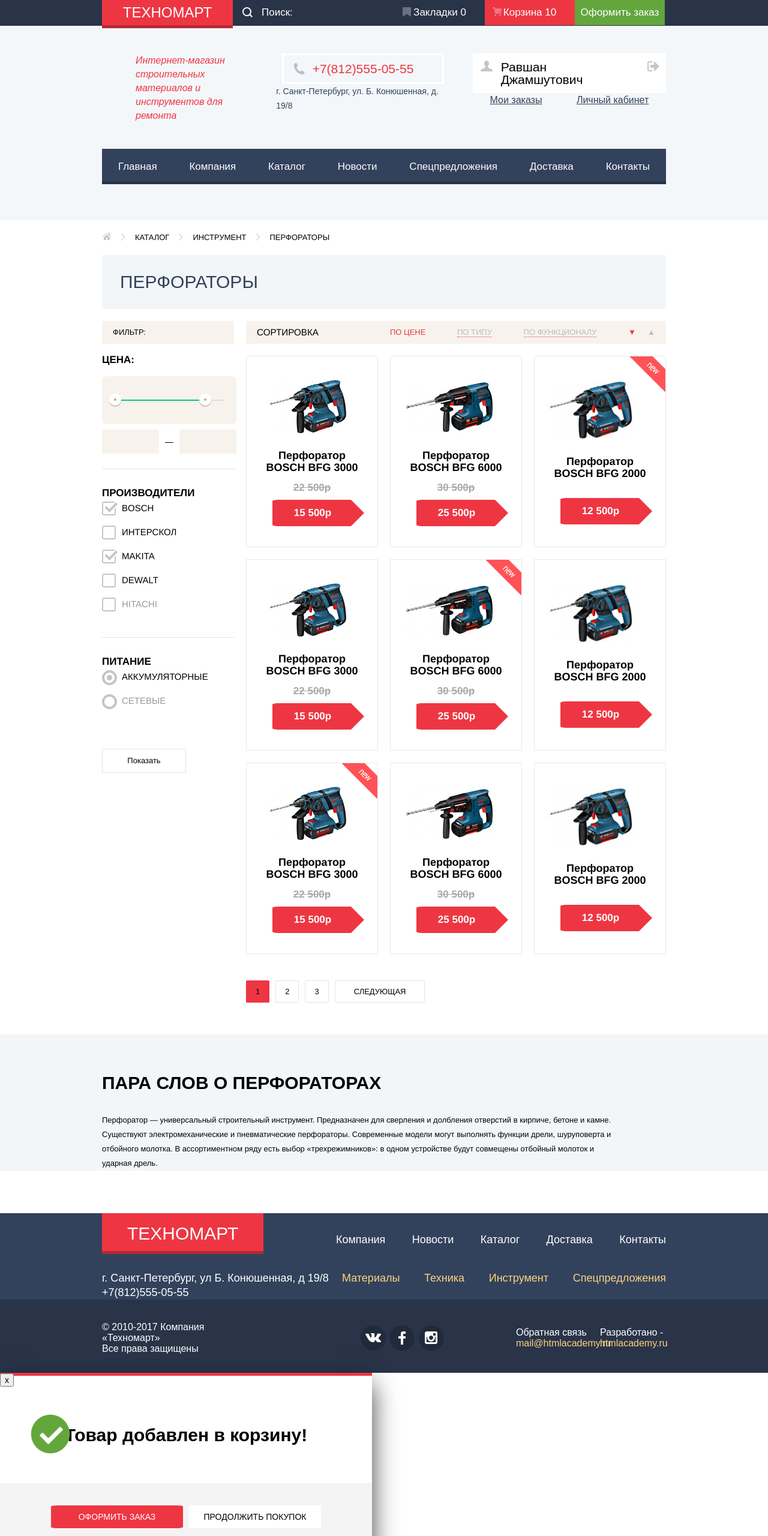
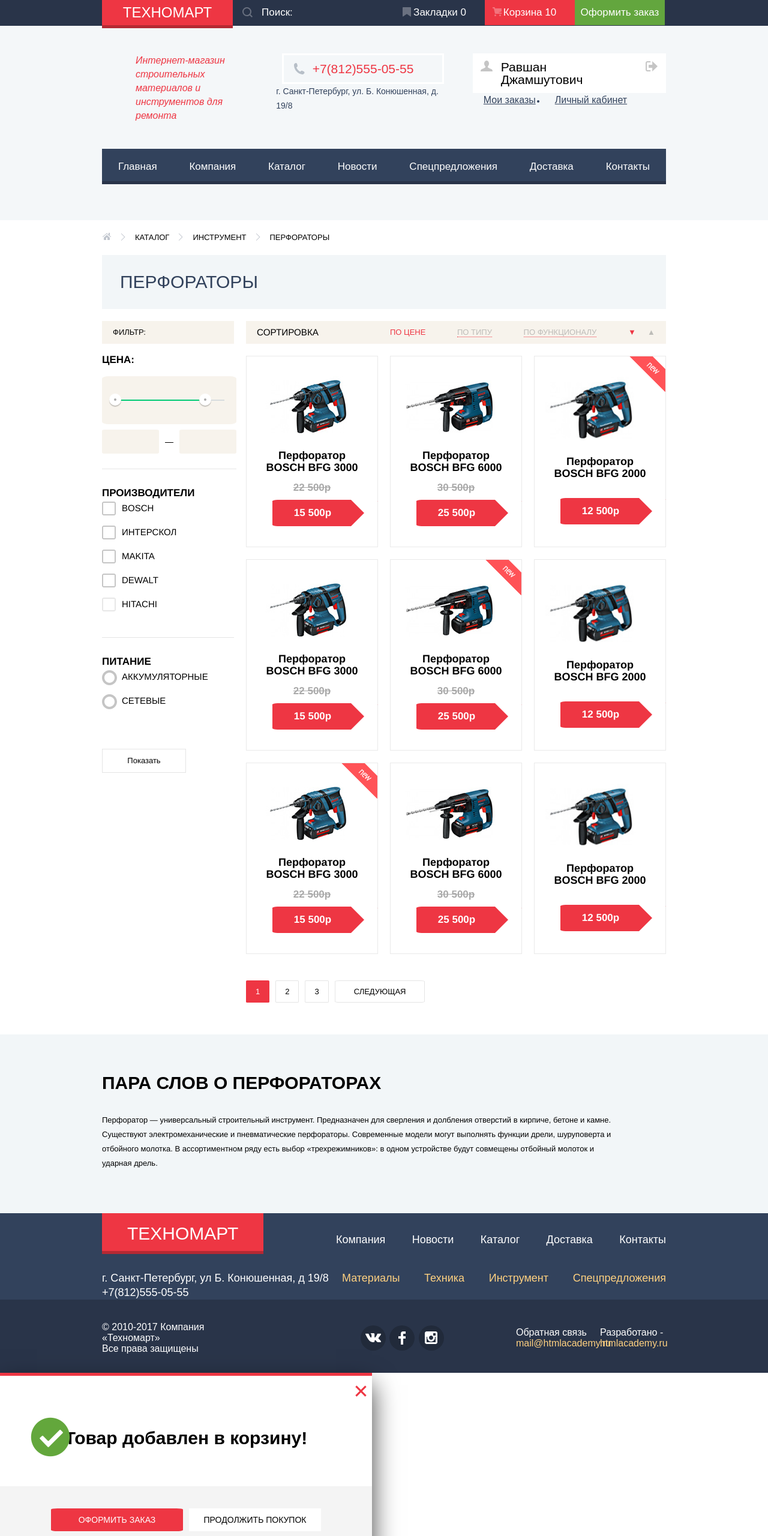
Before and after one commit to GetPolyakov/217977-technomart, a plain HTML site: page inner.html in a window 1280 px wide. Shown: the top 2560 px of the page at 60% size. Drawn offline with Linux system fonts and the light colour scheme; a web font is replaced by a local one.

Commit message:
Лекция №7 - Декоративные элементы. Исправил замечания

```diff
--- a/css/style.css
+++ b/css/style.css
@@ -21,7 +21,7 @@ img {
   height: auto;
 }
 
-.visually-hidden:not(:focus):not(:active),
+.visually-hidden:not(:focus),
 input[type="checkbox"].visually-hidden,
 input[type="radio"].visually-hidden {
   position: absolute;
@@ -136,7 +136,7 @@ input[type="radio"].visually-hidden {
   color: #a9a9a9
 }
 
-.item-info__title+.item-info__price-wrapper {
+.item-info__title + .item-info__price-wrapper {
   margin-top: 31px;
 }
 
@@ -205,6 +205,8 @@ input[type="radio"].visually-hidden {
   font-size: 14px;
   line-height: 18px;
   text-transform: uppercase;
+
+  cursor: pointer;
 }
 
 .item-info__button_buy {
@@ -243,19 +245,15 @@ input[type="radio"].visually-hidden {
   box-shadow: inset 0px -3px 0px 0px #367315;
 }
 
+.item-info__button_buy:hover::before {
+  opacity: 1;
+}
+
 .item-info__button_buy:active {
   background-color: #518534;
   box-shadow: none;
 }
 
-.item-info__button_buy:hover::before {
-  opacity: 1;
-}
-
-
-.item-info__button_buy:hover::before {
-  opacity: 0.5;
-}
 
 .item-info__button_bookmarks {
   padding: 7px 0;
@@ -338,6 +336,14 @@ input[type="radio"].visually-hidden {
 
   width: 19px;
   height: 19px;
+}
+
+.main-header__search-icon path {
+  fill: #6a7180
+}
+
+.main-header__search-form:hover .main-header__search-icon path {
+  fill: #ffffff;
 }
 
 .main-header__search-input:focus + .main-header__search-icon path {
@@ -529,11 +535,19 @@ input[type="radio"].visually-hidden {
 
 .user-navigation__authorized-list {
   display: flex;
-  justify-content: space-around;
+  padding-left: 18px;
+}
+
+.user-navigation__item {
+  position: relative;
+}
+
+.user-navigation__item_user {
+  background-color: #ffffff;
 }
 
 .user-navigation__button {
-  padding: 12px 24px;
+  padding: 12px 12px 12px 24px;
   display: block;
 
   font-size: 21px;
@@ -576,13 +590,14 @@ input[type="radio"].visually-hidden {
 
 .user-navigation__logout-icon {
   position: absolute;
-  top: 12px;
-  right: 11px;
+  top: 1px;
+  right: -10px;
 
   width: 21px;
-  height: 17px;
-}
-
+  padding: 12px 24px 12px 24px;
+}
+
+.user-navigation__logout-icon:hover path,
 .user-navigation__button_login:hover .user-navigation__login-icon path {
   fill: #32425c;
 }
@@ -602,10 +617,29 @@ input[type="radio"].visually-hidden {
 }
 
 .user-navigation__authorized-list-link {
+  position: relative;
+
   font-size: 16px;
   line-height: 18px;
   text-decoration: underline;
   color: #32425c;
+}
+
+.user-navigation__authorized-list-link_orders {
+  margin-right: 32px;
+}
+
+.user-navigation__authorized-list-link_orders::after {
+  content: '';
+  position: absolute;
+  top: 9px;
+  left: 89px;
+
+  width: 4px;
+  height: 4px;
+  border-radius: 50%;
+
+  background-color: #32425c;
 }
 
 .user-navigation__authorized-list-link:hover,
@@ -878,6 +912,8 @@ input[type="radio"].visually-hidden {
   background-image: url('../img/icons/icon-left.svg');
   background-repeat: no-repeat;
   background-position: 0 0;
+
+  cursor: pointer;
 }
 
 .slider__arrow-right::after {
@@ -892,6 +928,8 @@ input[type="radio"].visually-hidden {
   background-image: url('../img/icons/icon-right.svg');
   background-repeat: no-repeat;
   background-position: 0 0;
+
+  cursor: pointer;
 }
 
 .slider__button-wrapper {
@@ -972,7 +1010,7 @@ input[type="radio"].visually-hidden {
 
   .popular-producers__list-link {
     width: 220px;
-  min-height: 145px;
+    height: 145px;
     display: flex;
     flex-direction: column;
     justify-content: center;
@@ -1062,6 +1100,8 @@ input[type="radio"].visually-hidden {
   color: #ffffff;
 
   background-color: #32425c;
+
+  cursor: pointer;
 }
 
 .services__button_active {
@@ -1484,8 +1524,7 @@ input[type="radio"].visually-hidden {
   display: none;
 }
 
-.catalog__filter-producers-bosch::before,
-.catalog__filter-producers-makita::before {
+.catalog__filter-producers-list-input:checked + .catalog__filter-producers-list-name::before {
   content: "";
   position: absolute;
   top: -2px;
@@ -1497,9 +1536,10 @@ input[type="radio"].visually-hidden {
   background-image: url('../img/icons/checkbox-on.svg');
   background-repeat: no-repeat;
   background-position: 0 0;
-}
-
-.catalog__filter-producers-list-name:not(.catalog__filter-producers-bosch):not(.catalog__filter-producers-makita)::before {
+
+}
+
+.catalog__filter-producers-list-name::before {
   content: "";
   position: absolute;
   top: -2px;
@@ -1511,14 +1551,23 @@ input[type="radio"].visually-hidden {
   background-image: url('../img/icons/checkbox-off.svg');
   background-repeat: no-repeat;
   background-position: 0 0;
-}
-
-.catalog__filter-producers-list-input:disabled+.catalog__filter-producers-list-name {
+
+}
+
+.catalog__filter-producers-list-input:disabled + .catalog__filter-producers-list-name::before {
   color: rgba(0, 0, 0, 0.4);
 }
 
-.catalog__filter-supply-list-input:disabled+.catalog__filter-supply-list-name {
+.catalog__filter-producers-list-input:disabled + .catalog__filter-producers-list-name::before {
+  opacity: 0.4;
+}
+
+.catalog__filter-supply-list-input:disabled + .catalog__filter-supply-list-name {
   color: rgba(0, 0, 0, 0.4);
+}
+
+.catalog__filter-supply-list-input:disabled + .catalog__filter-supply-list-name::before {
+  opacity: 0.4;
 }
 
 .catalog__filter-supply-list-item {
@@ -1534,7 +1583,7 @@ input[type="radio"].visually-hidden {
   display: none;
 }
 
-.catalog__filter-supply-rechargeable::before {
+.catalog__filter-supply-list-input:checked + .catalog__filter-supply-list-name::before {
   content: "";
   position: absolute;
   top: -2px;
@@ -1548,7 +1597,7 @@ input[type="radio"].visually-hidden {
   background-position: 0 0;
 }
 
-.catalog__filter-supply-network::before {
+.catalog__filter-supply-list-name::before {
   content: "";
   position: absolute;
   top: -2px;
@@ -1695,6 +1744,8 @@ input[type="radio"].visually-hidden {
 .catalog__pagination-button_active {
   border-color: transparent;
 
+  color: #ffffff;
+
   background-color: #ee3643;
 }
 
@@ -1732,7 +1783,7 @@ input[type="radio"].visually-hidden {
 
 .item-article__description {
   margin: 0;
-  margin-bottom: 71px;
+  padding-bottom: 71px;
   width: 850px;
 
   font-family: "PTSans", Helvetica, sans-serif;
@@ -1886,6 +1937,7 @@ input[type="radio"].visually-hidden {
 
 .main-footer__social-button_vk::before {
   content: "";
+  display: flex;
 
   width: 26px;
   height: 15px;
@@ -1897,6 +1949,7 @@ input[type="radio"].visually-hidden {
 
 .main-footer__social-button_fb::before {
   content: "";
+  display: flex;
 
   width: 12px;
   height: 22px;
@@ -1909,6 +1962,7 @@ input[type="radio"].visually-hidden {
 
 .main-footer__social-button_inst::before {
   content: "";
+  display: flex;
 
   width: 21px;
   height: 21px;
@@ -1973,6 +2027,42 @@ input[type="radio"].visually-hidden {
   -webkit-box-shadow: inset 0 5px 0 0 #ee3643;
   -moz-box-shadow: inset 0 5px 0 0 #ee3643;
   box-shadow: inset 0 5px 0 0 #ee3643;
+}
+
+.modal__button-close {
+  position: relative;
+  top: 16px;
+  left: 587px;
+
+  width: 25px;
+  height: 25px;
+  border: none;
+
+  font-size: 0;
+
+  background-color: transparent;
+  cursor: pointer;
+}
+
+.modal__button-close::after,
+.modal__button-close::before {
+  content: "";
+  top: 9px;
+  left: 3px;
+
+  position: absolute;
+  width: 23px;
+  height: 3px;
+
+  background-color: #ee3643;
+}
+
+.modal__button-close::after {
+  transform: rotate(45deg);
+}
+
+.modal__button-close::before {
+  transform: rotate(-45deg);
 }
 
 .modal-primary__content {
@@ -2004,6 +2094,7 @@ input[type="radio"].visually-hidden {
 
 .modal-primary__input {
   width: 100%;
+  margin-top: 8px;
   padding: 8px 15px;
   border: 2px solid #d7dcde;
   border-radius: 3px;
@@ -2022,8 +2113,15 @@ input[type="radio"].visually-hidden {
   outline: 2px solid #ee3643;
 }
 
+.modal-primary__text-label {
+  margin-top: 17px;
+  display: inline-block;
+}
+
 .modal-primary__text {
   width: 100%;
+  height: 114px;
+  margin-top: 8px;
   box-sizing: border-box;
   border: 2px solid #d7dcde;
   border-radius: 3px;
@@ -2042,6 +2140,8 @@ input[type="radio"].visually-hidden {
 }
 
 .modal_map {
+  position: relative;
+
   width: 940px;
   height: 446px;
 
@@ -2050,6 +2150,13 @@ input[type="radio"].visually-hidden {
   box-shadow: 0px 0px 14.72px 1.28px rgba(0, 0, 0, 0.5);
 }
 
+.modal_button-close_map {
+  position: absolute;
+  top: 9px;
+  left: unset;
+  right: 10px;
+}
+
 .modal-primary__cart {
   position: relative;
 }
@@ -2074,6 +2181,10 @@ input[type="radio"].visually-hidden {
   background-image: url('../img/modal_ok.png');
   background-repeat: no-repeat;
   background-position: 0 0;
+}
+
+.button-primary_write-us {
+  width: 100%;
 }
 
 .button-primary_cart {
--- a/inner.html
+++ b/inner.html
@@ -48,8 +48,8 @@
           <span class="main-header__address">г. Санкт-Петербург, ул. Б. Конюшенная, д. 19/8</span>
         </p>
         <ul class="user-navigation authorized-user">
-          <li class="user-navigation__item">
-            <a class="user-navigation__button user-navigation__button_authorized">
+          <li class="user-navigation__item user-navigation__item-user">
+            <a href="#" class="user-navigation__button user-navigation__button_authorized">
               <span class="user-navigation__user-icon">
                 <svg xmlns="http://www.w3.org/2000/svg" width="20" height="18" viewBox="0 0 20 18">
                   <path fill="#c5c5c5" d="M17.881 14.166c-2.144-.735-4.256-1.666-5.207-2.39-.657-.501-.77-1.618-.517-2.415 1.118-.903 1.864-2.477 1.864-4.278C14.021 2.276 12.221 0 10 0S5.979 2.276 5.979 5.083c0 1.801.746 3.374 1.863 4.277.253.798.141 1.915-.517 2.416-.95.724-3.063 1.654-5.207 2.39S0 18 0 18h20s.025-3.099-2.119-3.834z"
@@ -57,7 +57,8 @@
                 </svg>
               </span>
               Равшан Джамшутович
-              <span class="user-navigation__logout-icon">
+            </a>
+            <a href="#" class="user-navigation__logout-icon">
               <svg xmlns="http://www.w3.org/2000/svg" width="21" height="17" viewBox="0 0 21 17">
                 <g fill="#c5c5c5">
                   <path fill="#c5c5c5" d="M21 8.5L12.125 0v6h-6v5h6v6z" />
@@ -65,13 +66,12 @@
                   />
                 </g>
               </svg>
-              </span>
             </a>
           </li>
           <li class="user-navigation__item">
             <ul class="user-navigation__authorized-list">
               <li class="user-navigation__authorized-list-item">
-                <a class="user-navigation__authorized-list-link">Мои заказы</a>
+                <a class="user-navigation__authorized-list-link user-navigation__authorized-list-link_orders">Мои заказы</a>
               </li>
               <li class="user-navigation__authorized-list-item">
                 <a class="user-navigation__authorized-list-link">Личный кабинет</a>
@@ -180,7 +180,7 @@
                   <label class="catalog__filter-supply-list-name catalog__filter-supply-rechargeable" for="rechargeable">Аккумуляторные</label>
                 </li>
                 <li class="catalog__filter-supply-list-item">
-                    <input class="catalog__filter-supply-list-input" id="network" type="radio" name="supply" disabled>
+                  <input class="catalog__filter-supply-list-input" id="network" type="radio" name="supply">
                   <label class="catalog__filter-supply-list-name catalog__filter-supply-network" for="network">Сетевые</label>
                 </li>
               </ul>
```
Also changed, not shown: index.html (+6 -6 lines). Lines whose indentation alone changed are shown as unchanged.
